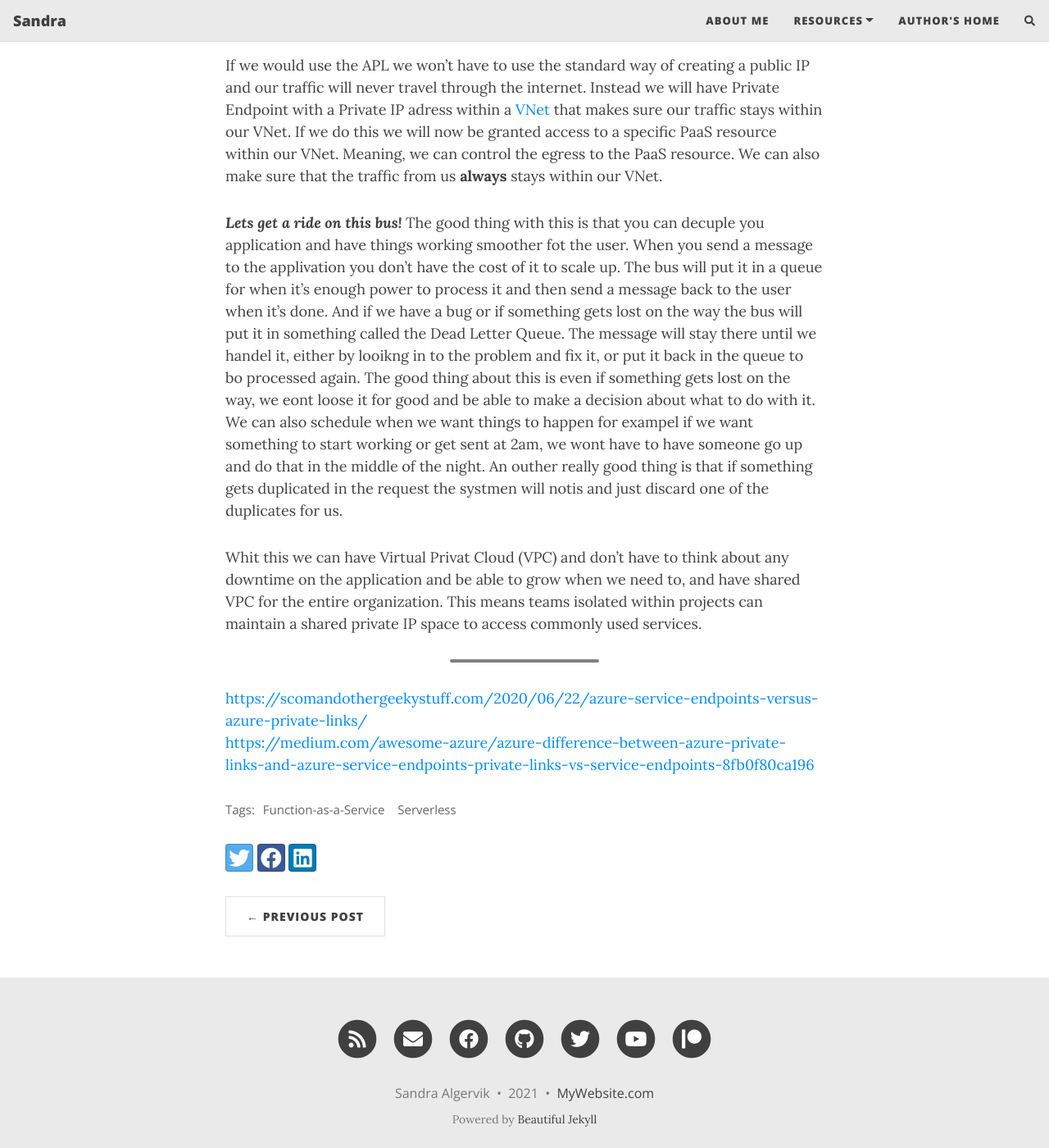
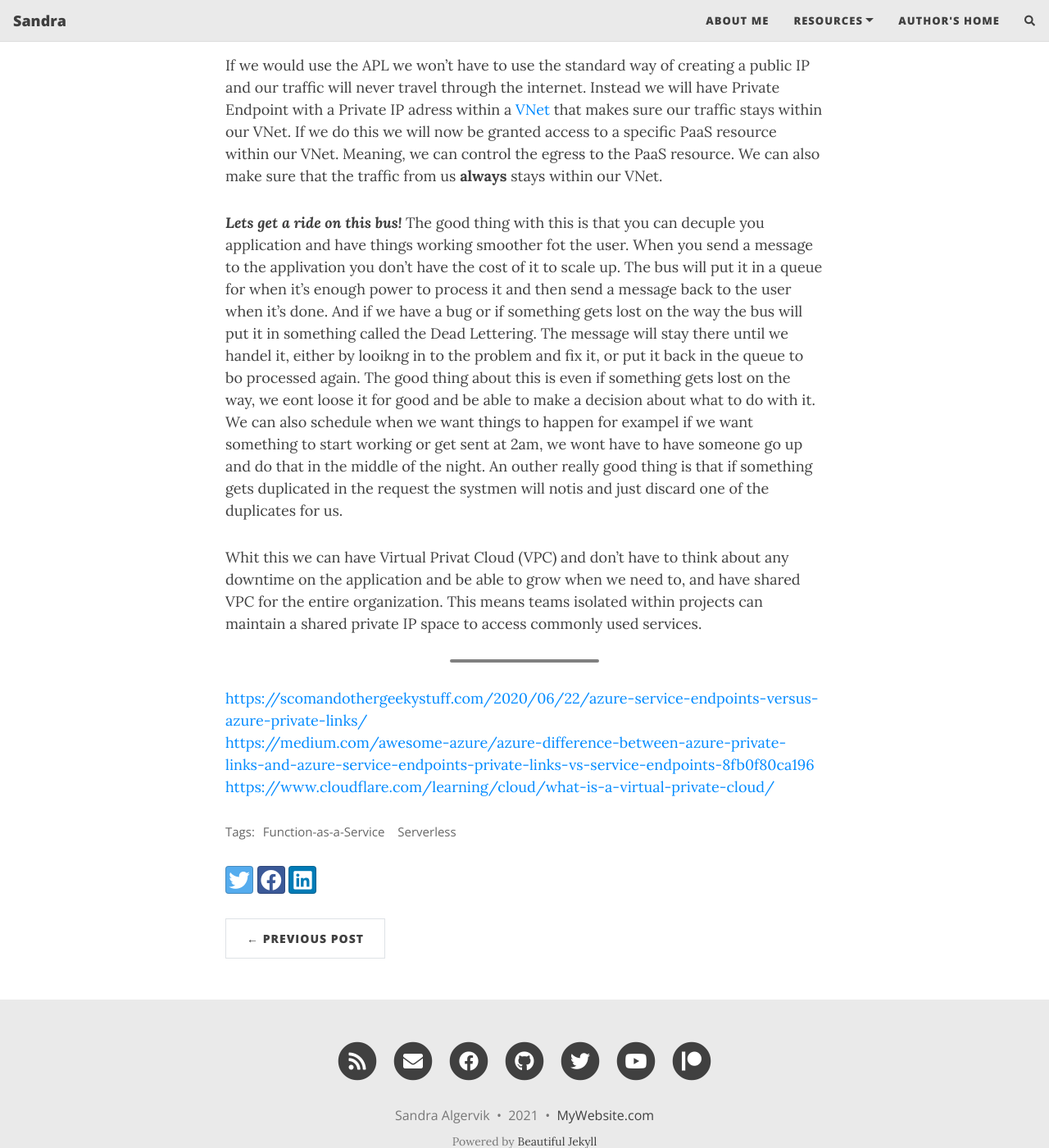
Before and after one commit to SaAlgervik/SaAlgerik.github.io, a Jekyll site: the page built from _posts/2021-09-28-Network-In-The-Cloud.md, in a window 1280 px wide and 1400 px high, scrolled down 810 px. Shown: the whole window at 82% size. Built offline with Jekyll 4.4.1, drawn with Linux system fonts in a browser that asks for light colours; nearby versions of some CDN libraries; comment, search, counter and statistics services are not loaded.

Commit message:
Update 2021-09-28-Network-In-The-Cloud.md

```diff
--- a/_posts/2021-09-28-Network-In-The-Cloud.md
+++ b/_posts/2021-09-28-Network-In-The-Cloud.md
@@ -16,7 +16,7 @@
 If we would use the APL we won't have to use the standard way of creating a public IP and our traffic will never travel through the internet. Instead we will have Private Endpoint with a Private IP adress within a [VNet](https://www.bmc.com/blogs/virtual-network/) that makes sure our traffic stays within our VNet. If we do this we will now be granted access to a specific PaaS resource within our VNet. Meaning, we can control the egress to the PaaS resource. We can also make sure that the traffic from us **always** stays within our VNet.
 
 ***Lets get a ride on this bus!***
-The good thing with this is that you can decuple you application and have things working smoother fot the user. When you send a message to the applivation you don't have the cost of it to scale up. The bus will put it in a queue for when it's enough power to process it and then send a message back to the user when it's done. And if we have a bug or if something gets lost on the way the bus will put it in something called the Dead Letter Queue. The message will stay there until we handel it, either by looikng in to the problem and fix it, or put it back in the queue to bo processed again. The good thing about this is even if something gets lost on the way, we eont loose it for good and be able to make a decision about what to do with it.
+The good thing with this is that you can decuple you application and have things working smoother fot the user. When you send a message to the applivation you don't have the cost of it to scale up. The bus will put it in a queue for when it's enough power to process it and then send a message back to the user when it's done. And if we have a bug or if something gets lost on the way the bus will put it in something called the Dead Lettering. The message will stay there until we handel it, either by looikng in to the problem and fix it, or put it back in the queue to bo processed again. The good thing about this is even if something gets lost on the way, we eont loose it for good and be able to make a decision about what to do with it.
 We can also schedule when we want things to happen for exampel if we want something to start working or get sent at 2am, we wont have to have someone go up and do that in the middle of the night. An outher really good thing is that if something gets duplicated in the request the systmen will notis and just discard one of the duplicates for us.
 
 Whit this we can have Virtual Privat Cloud (VPC) and don't have to think about any downtime on the application and be able to grow when we need to, and have shared VPC for the entire organization. This means teams isolated within projects can maintain a shared private IP space to access commonly used services.
@@ -27,3 +27,4 @@
 
 <https://scomandothergeekystuff.com/2020/06/22/azure-service-endpoints-versus-azure-private-links/>
 <https://medium.com/awesome-azure/azure-difference-between-azure-private-links-and-azure-service-endpoints-private-links-vs-service-endpoints-8fb0f80ca196>
+<https://www.cloudflare.com/learning/cloud/what-is-a-virtual-private-cloud/>
```
